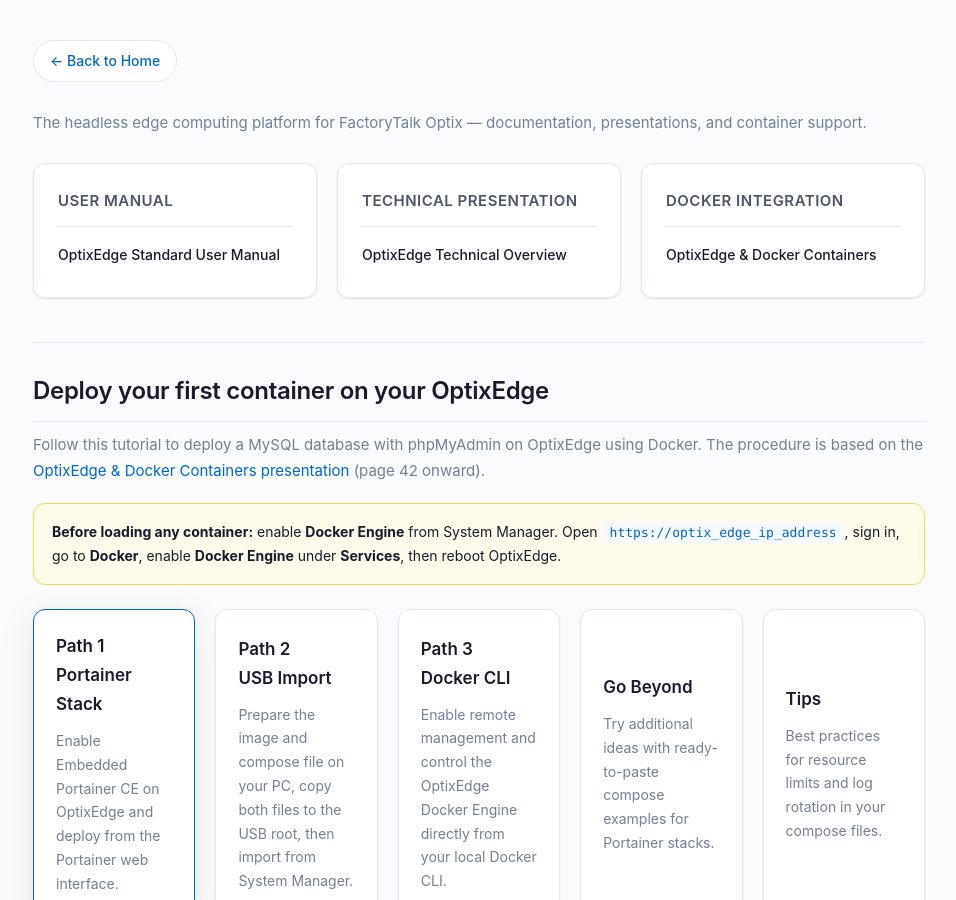
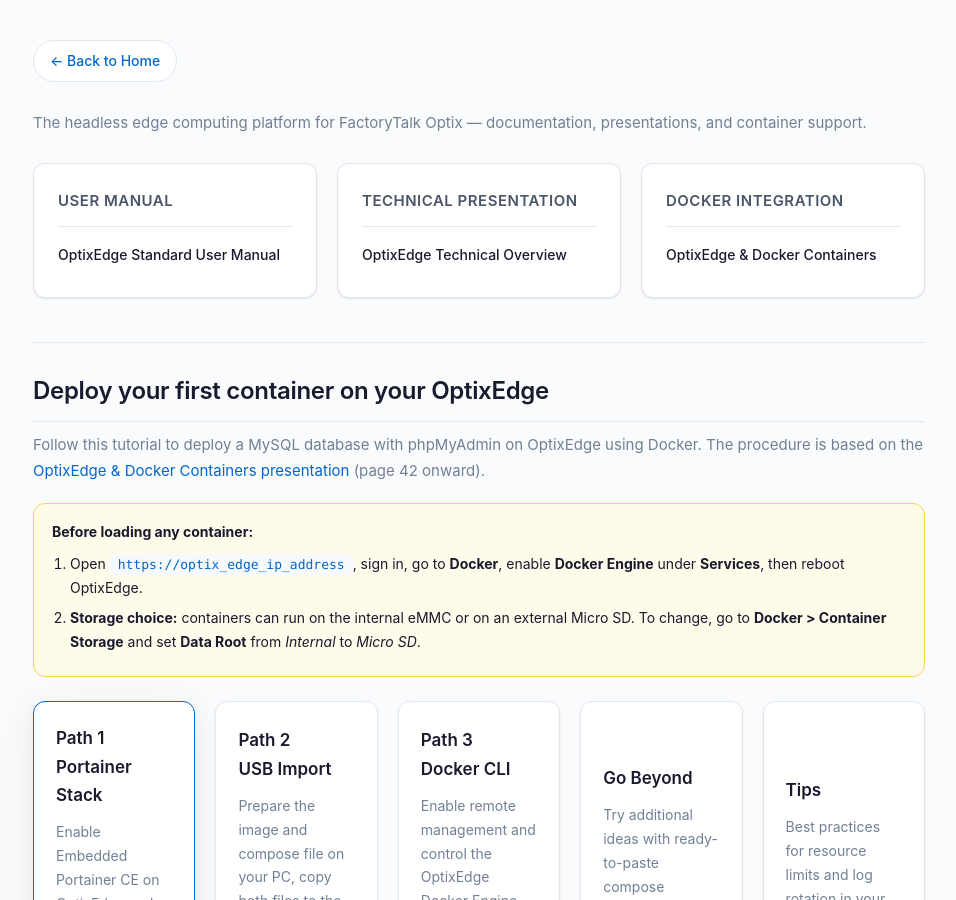
Before and after one commit to massimovar/LearningFTOptix, a Jekyll site: the page built from docs/chapters/OptixEdge.html, in a window 1280 px wide and 900 px high. Shown: the whole window, without its empty margins (161-1117 px from the left). Built offline with Jekyll 4.4.1, drawn with Linux system fonts in a browser that asks for light colours.

Commit message:
Add storage choice (eMMC vs Micro SD) to prerequisites

```diff
--- a/docs/chapters/OptixEdge.html
+++ b/docs/chapters/OptixEdge.html
@@ -311,8 +311,11 @@
   </p>
 
   <div class="tutorial-note">
-    <strong>Before loading any container:</strong> enable <strong>Docker Engine</strong> from System Manager.
-    Open <code>https://optix_edge_ip_address</code>, sign in, go to <strong>Docker</strong>, enable <strong>Docker Engine</strong> under <strong>Services</strong>, then reboot OptixEdge.
+    <strong>Before loading any container:</strong>
+    <ol style="margin:8px 0 0; padding-left:18px;">
+      <li>Open <code>https://optix_edge_ip_address</code>, sign in, go to <strong>Docker</strong>, enable <strong>Docker Engine</strong> under <strong>Services</strong>, then reboot OptixEdge.</li>
+      <li><strong>Storage choice:</strong> containers can run on the internal eMMC or on an external Micro SD. To change, go to <strong>Docker &gt; Container Storage</strong> and set <strong>Data Root</strong> from <em>Internal</em> to <em>Micro SD</em>.</li>
+    </ol>
   </div>
 
   <div class="deploy-grid">
```
